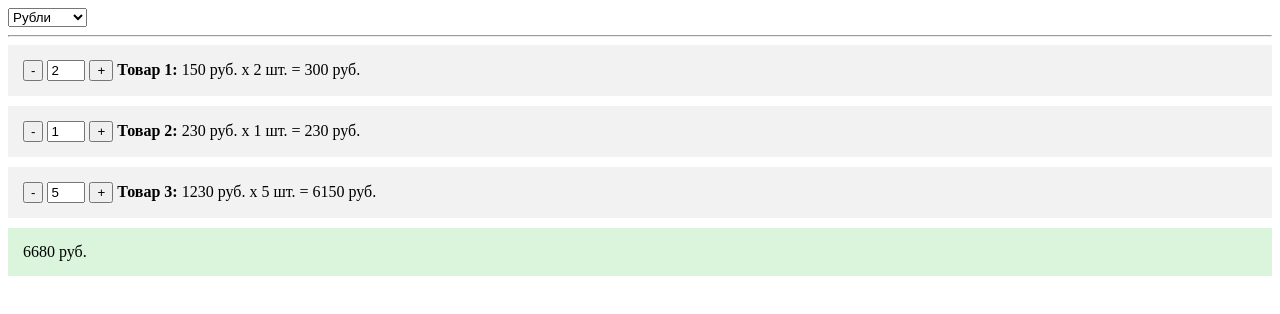
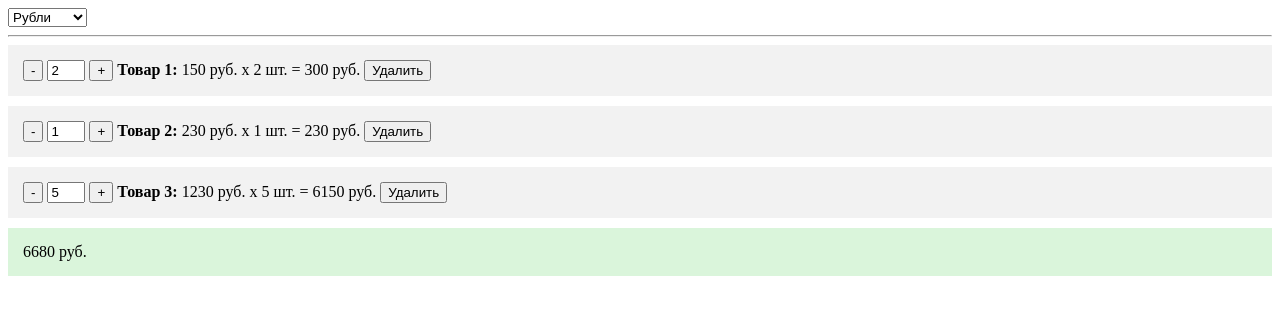
Before and after one commit to vitaliy-ce/vue-cart, a plain HTML site: page index.html in a window 1280 px wide. Drawn offline with nearby package versions, Linux system fonts and the light colour scheme.

Commit message:
Added product remove function

```diff
--- a/index.html
+++ b/index.html
@@ -16,9 +16,11 @@
 		<hr>
 
 		<cart-product-item
-			v-for="product in products"
-			v-bind:key="product.id"
+			v-for="(product, product_index) in products"
+			v-bind:key="product_index"
+			v-bind:products="products"
 			v-bind:product="product"
+			v-bind:product_index="product_index"
 			v-bind:currency="currency"
 		></cart-product-item>
 
@@ -31,7 +33,7 @@
 
 	<script>
 		Vue.component('cart-product-item', {
-			props: ['product', 'currency'],
+			props: ['products', 'product', 'product_index', 'currency'],
 			computed: {
 				price_convert: function() {
 					return +(this.product.price / this.currency.value).toFixed(2);
@@ -50,6 +52,9 @@
 				},
 				decreaseQuantity: function() {
 					if (this.product.quantity > 1) { this.product.quantity -= 1; }
+				},
+				deleteProduct: function() {
+					this.products.splice(this.product_index, 1);
 				}
 			},
 			template: `
@@ -60,6 +65,7 @@
 					<button @click="increaseQuantity">+</button>
 
 					<span><b>{{ product.name }}:</b> {{ product.price }} {{ currency.short }} x {{ product.quantity }} шт. = {{ total }} {{ currency.short }}</span>
+					<button @click="deleteProduct">Удалить</button>
 				</div>
 			`
 		})
```
